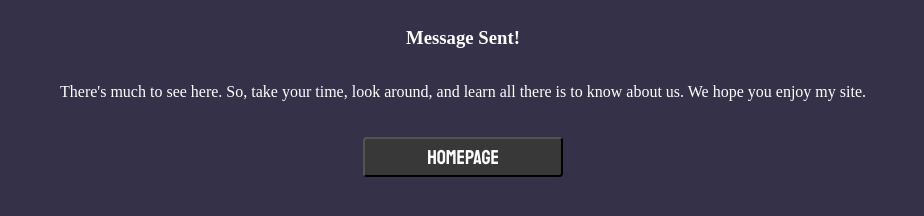
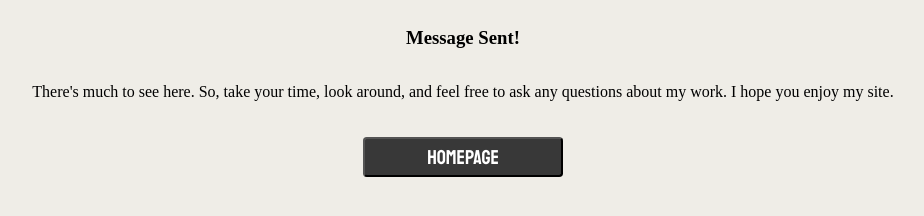
Before and after one commit to whitneybolar/wb_thankyoupage, a plain HTML site: page index.html in a window 1280 px wide. Shown: the whole page, without its empty margins (177-1101 px from the left). Drawn offline with Linux system fonts and the light colour scheme.

Commit message:
Update index.html

```diff
--- a/index.html
+++ b/index.html
@@ -9,7 +9,7 @@
 
 <body class="body">
     <h3> Message Sent! </h3>
-    <p> There's much to see here. So, take your time, look around, and learn all there is to know about us. We hope you enjoy my site. </p>
+    <p> There's much to see here. So, take your time, look around, and feel free to ask any questions about my work. I hope you enjoy my site. </p>
 
     <form action="https://whitneybolar.github.io/">
     <div class="submit-package">
@@ -22,8 +22,7 @@
 <style>
 /*General styling */
 .body{
-background-color: #343148;
-color: white;
+background-color: #efede7;
 display: flex;
 justify-content: center;
 flex-direction: column;
```
